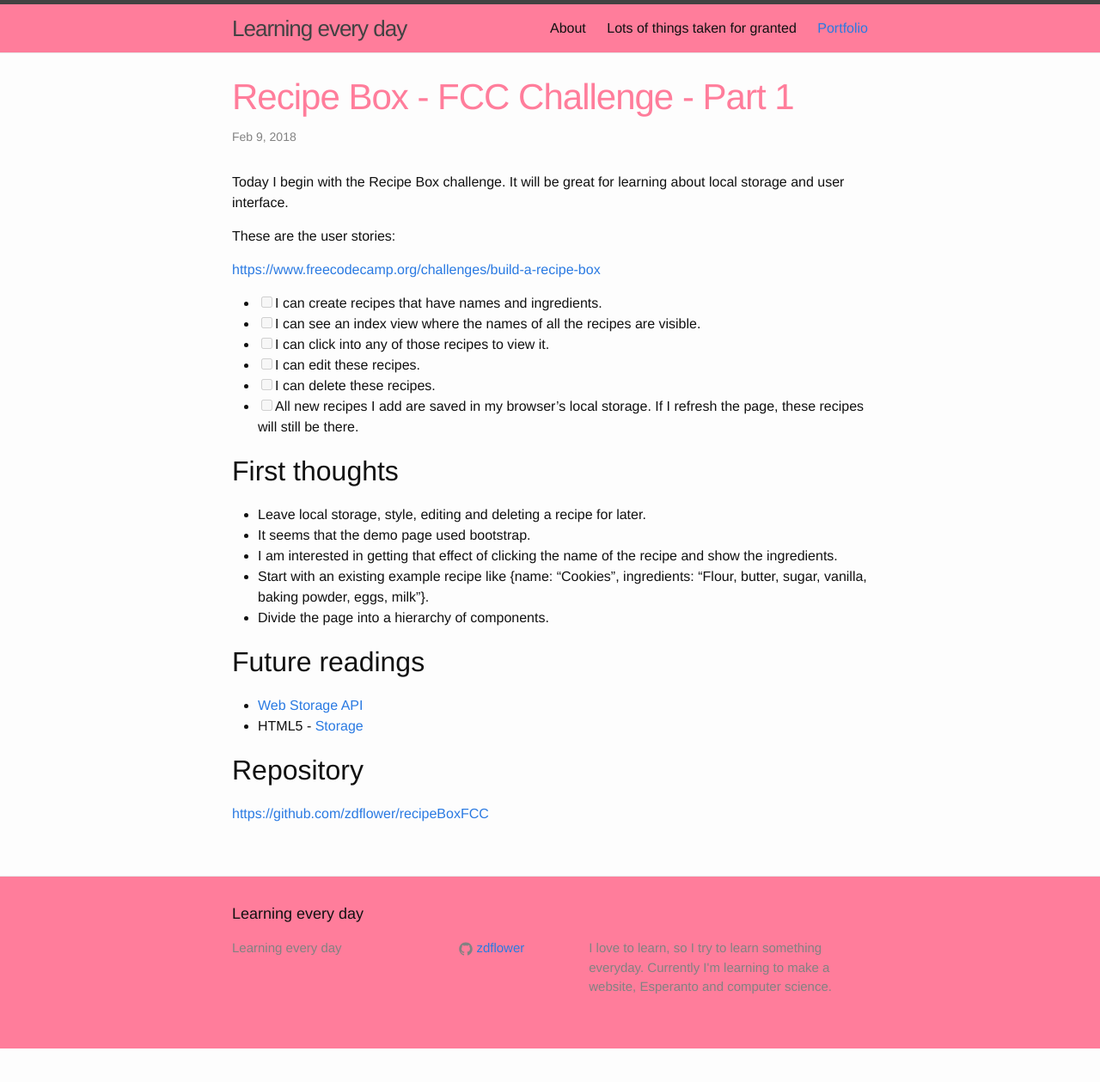
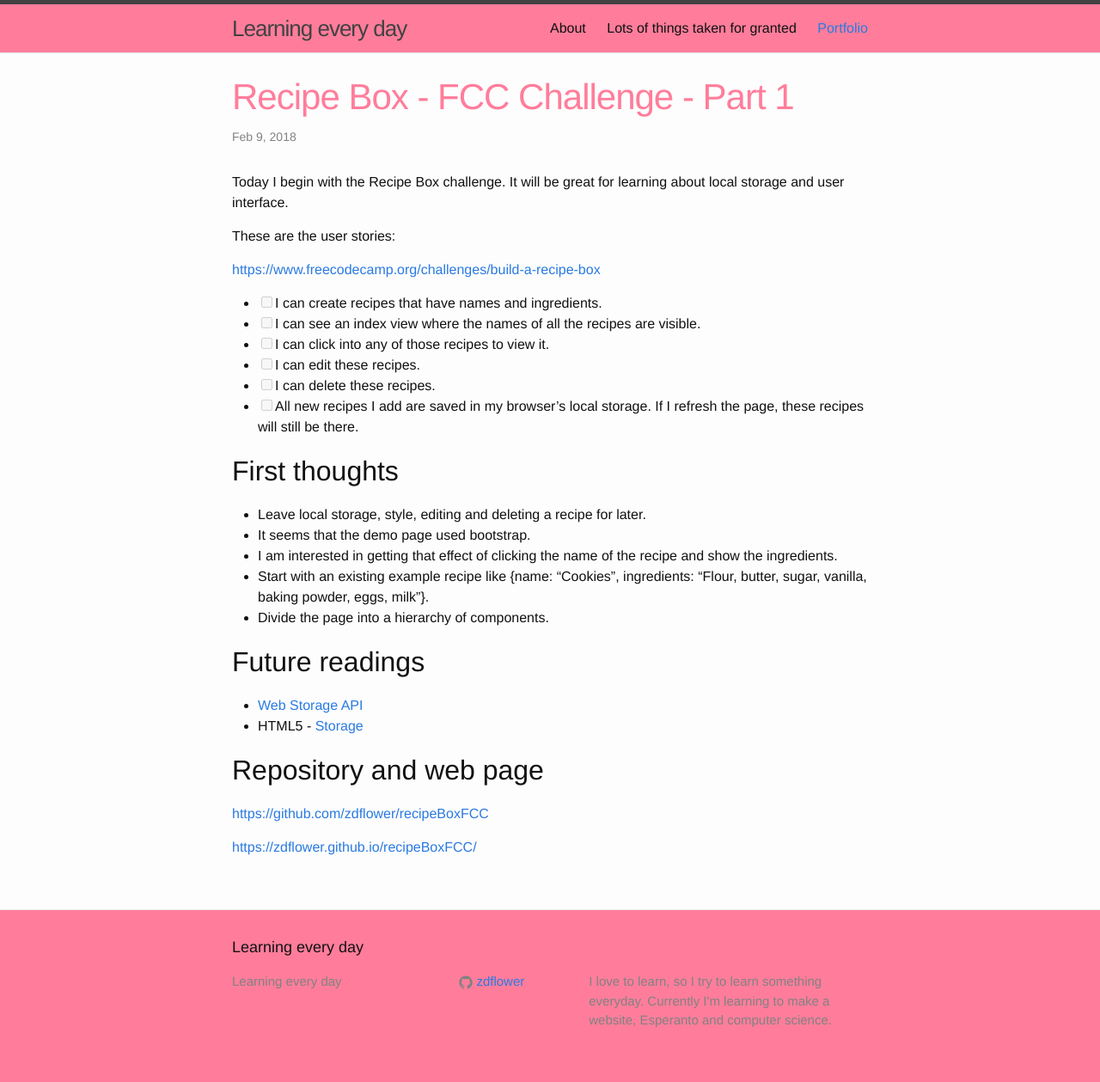
Before and after one commit to zdflower/zdflower.github.io, a Jekyll site: the page built from _posts/2018-02-09-RecipeBox.markdown, in a window 1280 px wide. Shown: the whole page at 86% size. Built offline with Jekyll 4.4.1, drawn with Linux system fonts in a browser that asks for light colours; before the commit the page ends 1220 px from its top, so only the background shows below that.

Commit message:
Update 2018-02-09-RecipeBox.markdown

```diff
--- a/_posts/2018-02-09-RecipeBox.markdown
+++ b/_posts/2018-02-09-RecipeBox.markdown
@@ -30,6 +30,8 @@ These are the user stories:
 * [Web Storage API](https://developer.mozilla.org/en-US/docs/Web/API/Web_Storage_API)
 * HTML5 - [Storage](https://www.html5rocks.com/en/features/storage)
 
-## Repository
+## Repository and web page
 
 [https://github.com/zdflower/recipeBoxFCC](https://github.com/zdflower/recipeBoxFCC)
+
+[https://zdflower.github.io/recipeBoxFCC/](https://zdflower.github.io/recipeBoxFCC/)
```
